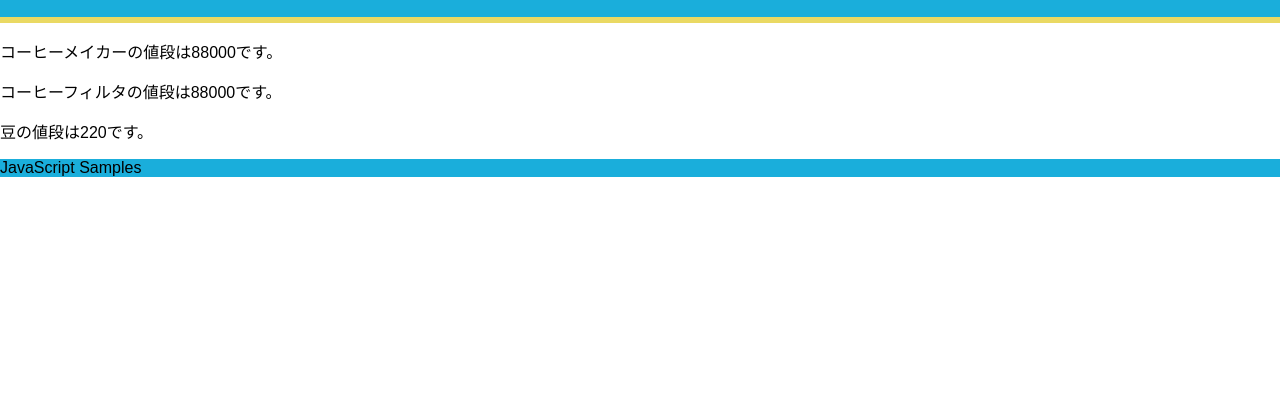
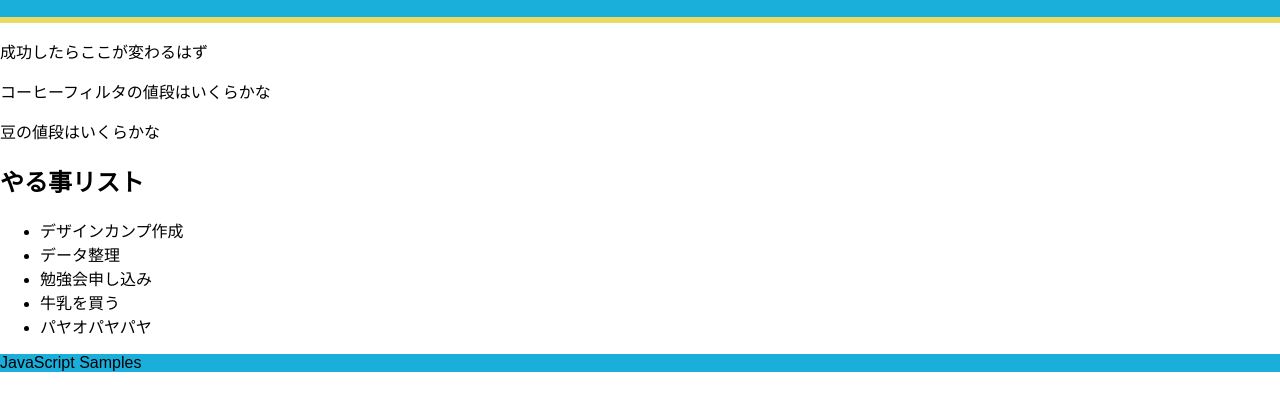
Before and after one commit to ryutkura/Tashikana_js, a plain HTML site: page 3-01_if/step2/index.html in a window 1280 px wide. Shown: the part 127-538 px from the top of the page. Drawn offline with Linux system fonts and the light colour scheme; a web font is replaced by a local one.

Commit message:
配列の勉強が完了しました。

```diff
--- a/3-01_if/step2/index.html
+++ b/3-01_if/step2/index.html
@@ -21,6 +21,8 @@
                 <p id="autoput">成功したらここが変わるはず</p>
                 <p id="output2">コーヒーフィルタの値段はいくらかな</p>
                 <p id="output3">豆の値段はいくらかな</p>
+                <h1>やる事リスト</h1>
+                <ul id="list"></ul>
                 <!--ここにhtmlを書く-->
             </section>
         </div><!-- ./main-wrapper -->
--- a/3-01_if/step2/step2script.js
+++ b/3-01_if/step2/step2script.js
@@ -25,15 +25,22 @@
 // }
 // console.log('モンスターを倒した！');
 // console.log(count);
-var price = 10000;
-var total = function(price){
-    var tax = 0.1;
-    return price + price * tax;
+// var price = 10000;
+// var total = function(price){
+//     var tax = 0.1;
+//     return price + price * tax;
+// }
+// price =20000;
+
+// console.log('コーヒーメイカーの値段は'+total(price)+'円(税込)です。');
+// document.getElementById('autoput').textContent= 'コーヒーメイカーの値段は'+total(80000)+'です。';
+// document.getElementById('output2').textContent= 'コーヒーフィルタの値段は'+total(80000)+'です。';
+// document.getElementById('output3').textContent= '豆の値段は'+total(200)+'です。';
+//↑getElementByIdの引数の変数名は任意に決められるっぽい
+var todo = ['デザインカンプ作成','データ整理','勉強会申し込み','牛乳を買う'];
+todo.push('パヤオパヤパヤ');
+for(var i=0;i<todo.length;i++){
+    var li = document.createElement('li');
+    li.textContent = todo[i];
+    document.getElementById('list').appendChild(li);
 }
-price =20000;
-
-console.log('コーヒーメイカーの値段は'+total(price)+'円(税込)です。');
-document.getElementById('autoput').textContent= 'コーヒーメイカーの値段は'+total(80000)+'です。';
-document.getElementById('output2').textContent= 'コーヒーフィルタの値段は'+total(80000)+'です。';
-document.getElementById('output3').textContent= '豆の値段は'+total(200)+'です。';
-//↑getElementByIdの引数の変数名は任意に決められるっぽい
```
